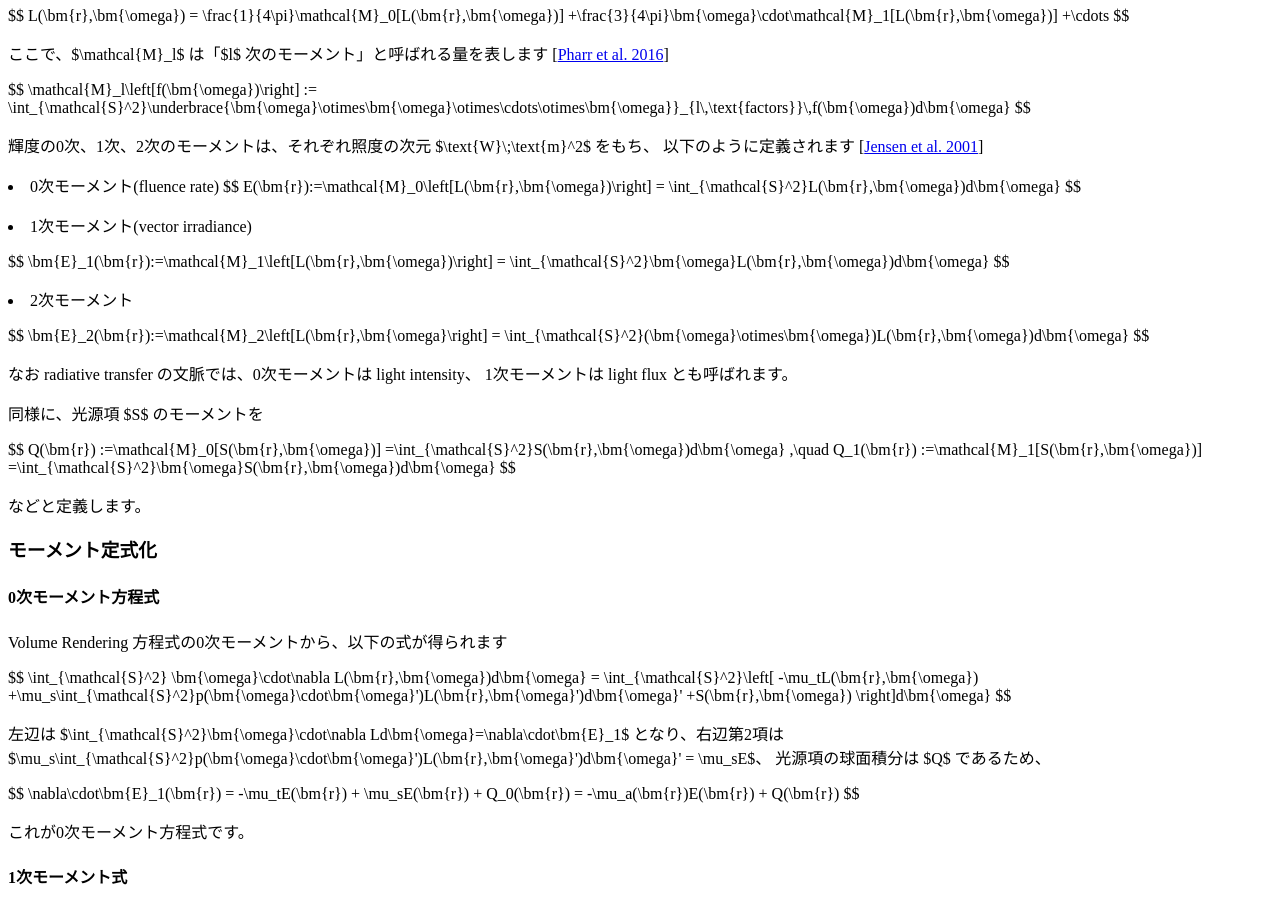
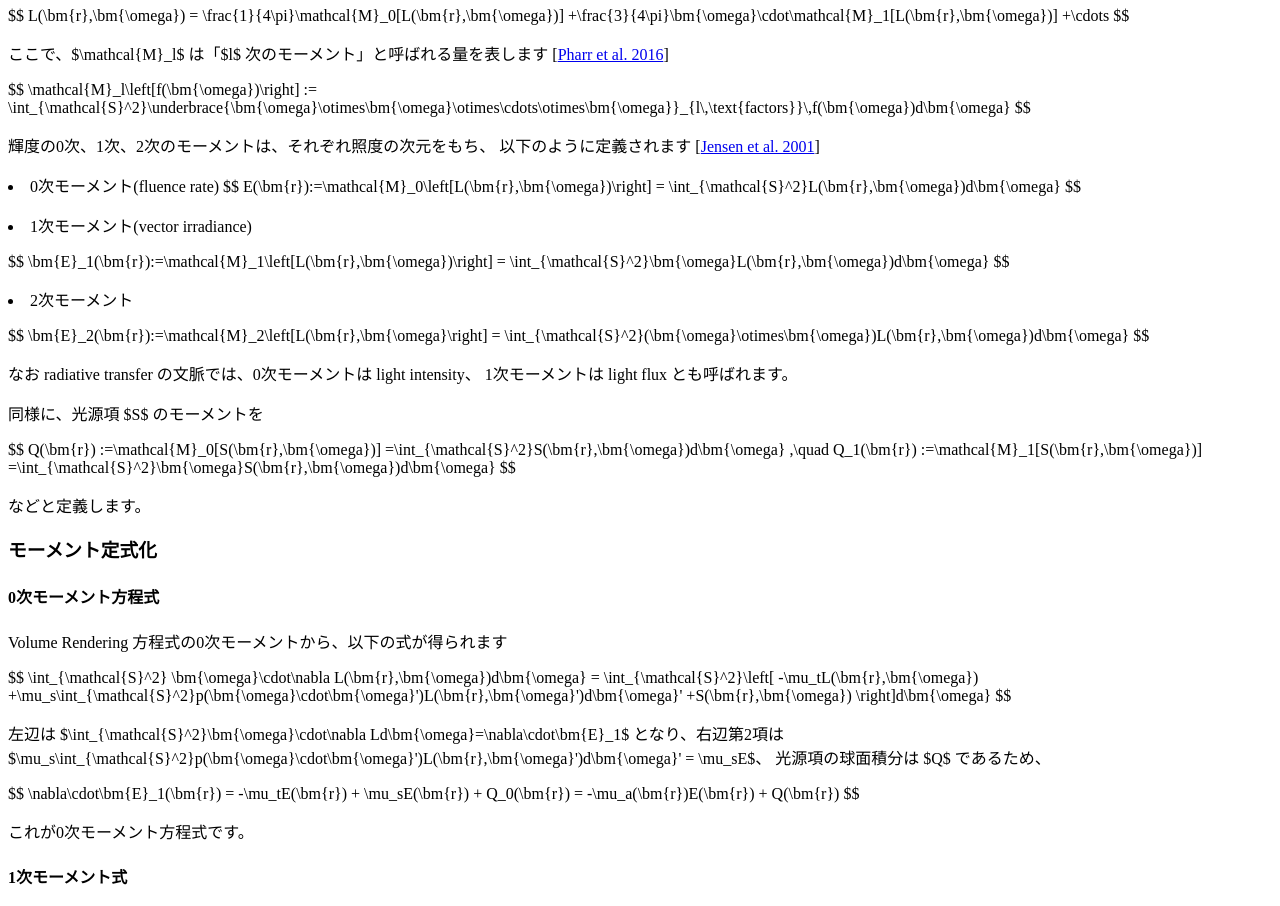
Before and after one commit to k-ishiyama/gpn, a plain HTML site: page blog/202412-sss/202412-sss.html in a window 1280 px wide. Shown: the part 1160-2066 px from the top of the page. Drawn offline with nearby package versions, Linux system fonts and the light colour scheme.

Commit message:
minor fix

```diff
--- a/blog/202412-sss/202412-sss.html
+++ b/blog/202412-sss/202412-sss.html
@@ -97,7 +97,7 @@ $$</p>
   := \int_{\mathcal{S}^2}\underbrace{\bm{\omega}\otimes\bm{\omega}\otimes\cdots\otimes\bm{\omega}}_{l\,\text{factors}}\,f(\bm{\omega})d\bm{\omega}
 $$</p>
 <p>
-  輝度の0次、1次、2次のモーメントは、それぞれ照度の次元 $\text{W}\;\text{m}^2$ をもち、
+  輝度の0次、1次、2次のモーメントは、それぞれ照度の次元をもち、
   以下のように定義されます
   [<a href="#Jensen2001">Jensen et al. 2001</a>]
 </p>
```
